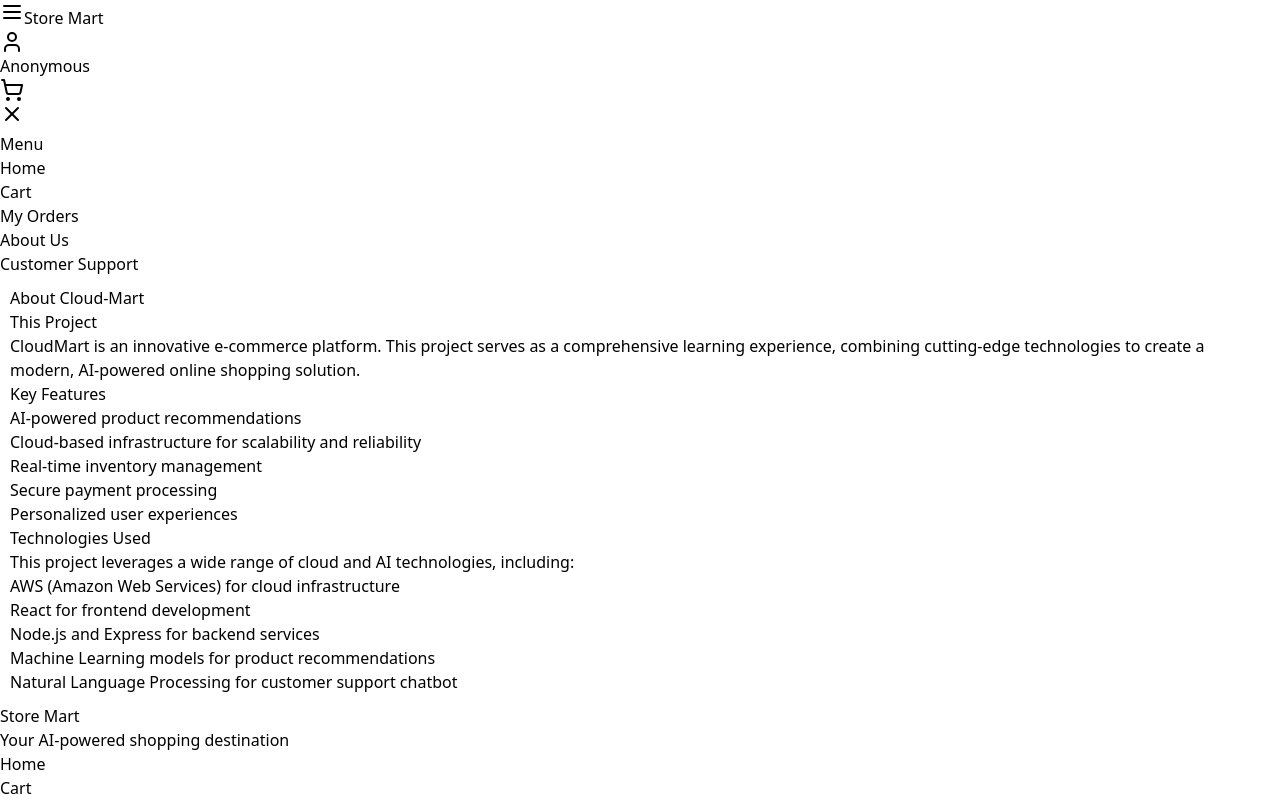
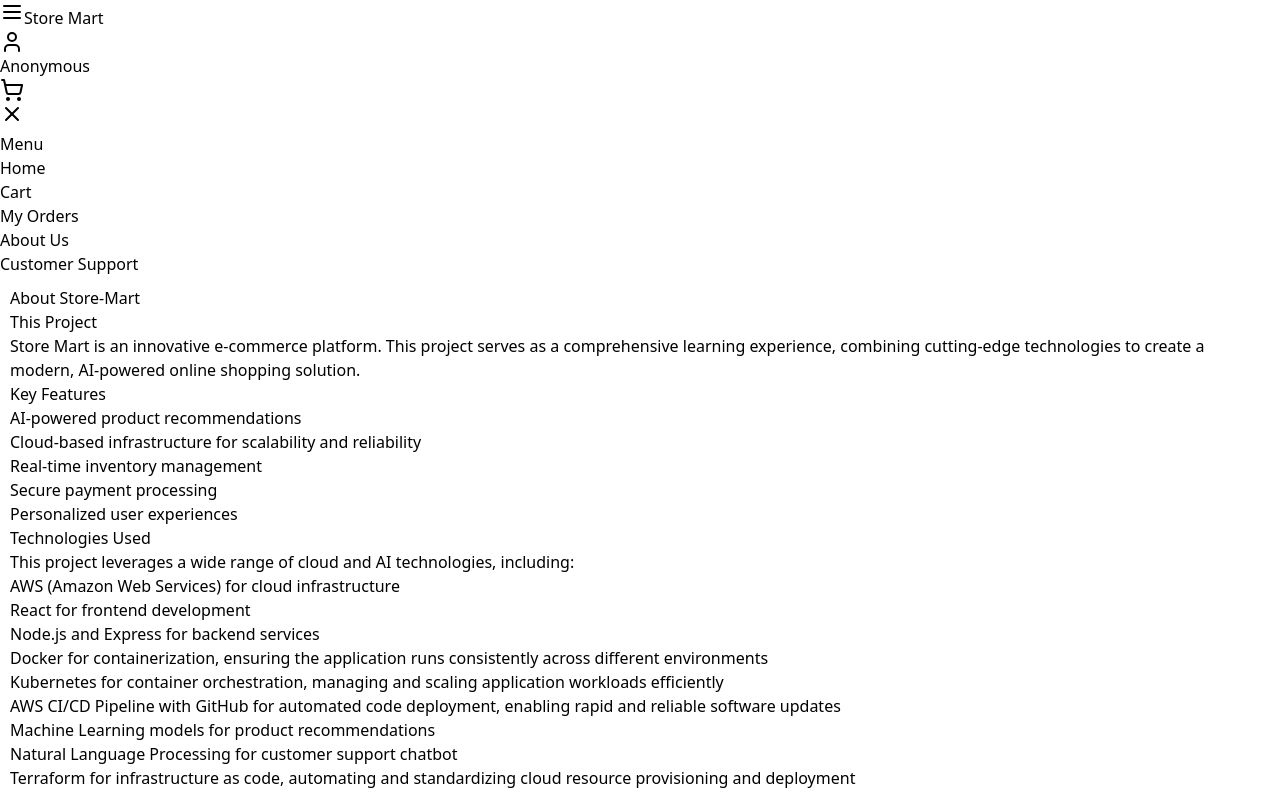
Before and after one commit to JeramyR/cloudmart, a React (Vite) app: page /about in a window 1280 px wide. Shown: the top 800 px of the page. Built offline with nearby package versions, Linux system fonts and the light colour scheme.

Commit message:
updated about

```diff
--- a/src/components/AboutPage/index.jsx
+++ b/src/components/AboutPage/index.jsx
@@ -7,11 +7,11 @@
     <div className="min-h-screen bg-gray-100 flex flex-col">
       <Header showSearch={false} />
       <main className="container mx-auto py-8 flex-grow">
-        <h1 className="text-3xl font-bold mb-6">About Cloud-Mart</h1>
+        <h1 className="text-3xl font-bold mb-6">About Store-Mart</h1>
         <div className="bg-white rounded-lg shadow-md p-6">
           <h2 className="text-2xl font-semibold mb-4">This Project</h2>
           <p className="mb-4">
-            CloudMart is an innovative e-commerce platform. This project serves as a comprehensive learning experience, combining cutting-edge technologies to create a modern, AI-powered online shopping solution.
+            Store Mart is an innovative e-commerce platform. This project serves as a comprehensive learning experience, combining cutting-edge technologies to create a modern, AI-powered online shopping solution.
           </p>
           <h2 className="text-2xl font-semibold mb-4">Key Features</h2>
           <ul className="list-disc list-inside mb-4">
@@ -29,8 +29,12 @@
             <li>AWS (Amazon Web Services) for cloud infrastructure</li>
             <li>React for frontend development</li>
             <li>Node.js and Express for backend services</li>
+	    <li>Docker for containerization, ensuring the application runs consistently across different environments</li>
+            <li>Kubernetes for container orchestration, managing and scaling application workloads efficiently</li>
+            <li>AWS CI/CD Pipeline with GitHub for automated code deployment, enabling rapid and reliable software updates</li>
             <li>Machine Learning models for product recommendations</li>
             <li>Natural Language Processing for customer support chatbot</li>
+            <li>Terraform for infrastructure as code, automating and standardizing cloud resource provisioning and deployment</li>
           </ul>
         </div>
       </main>
```
